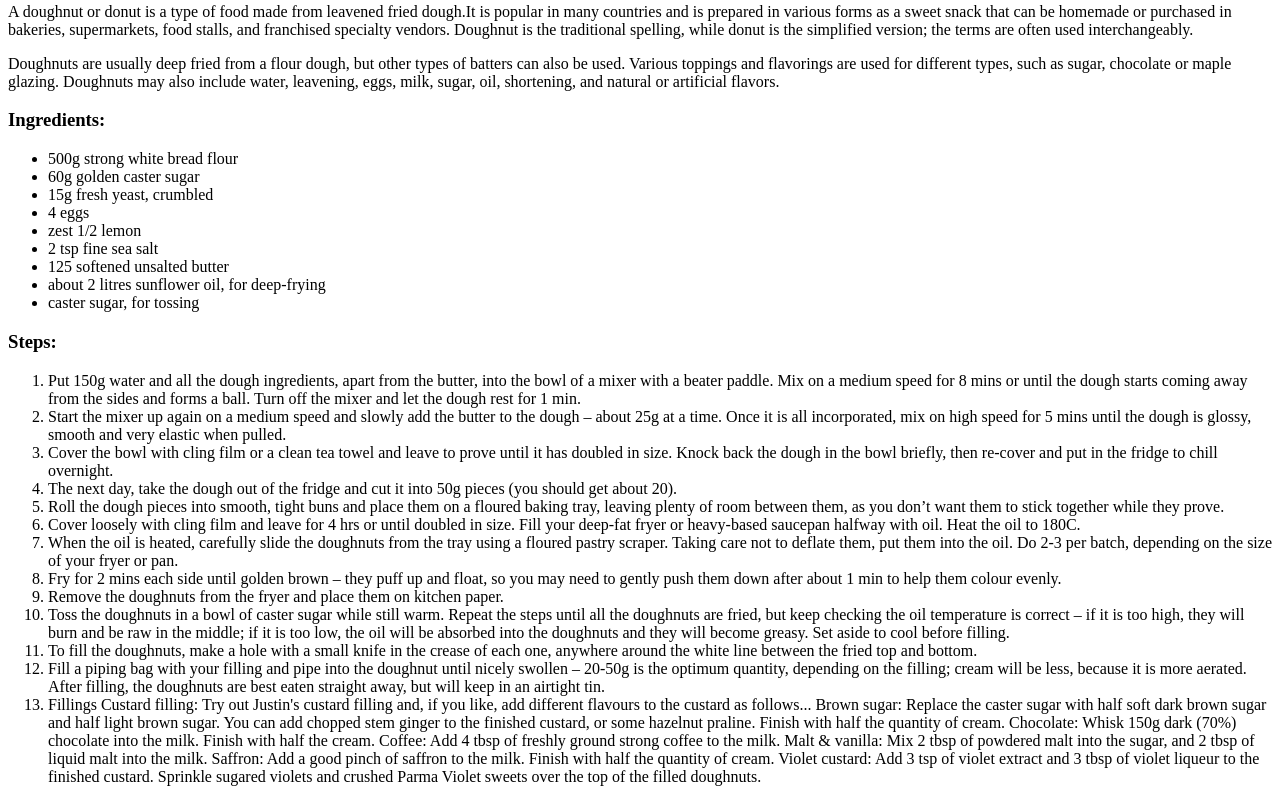
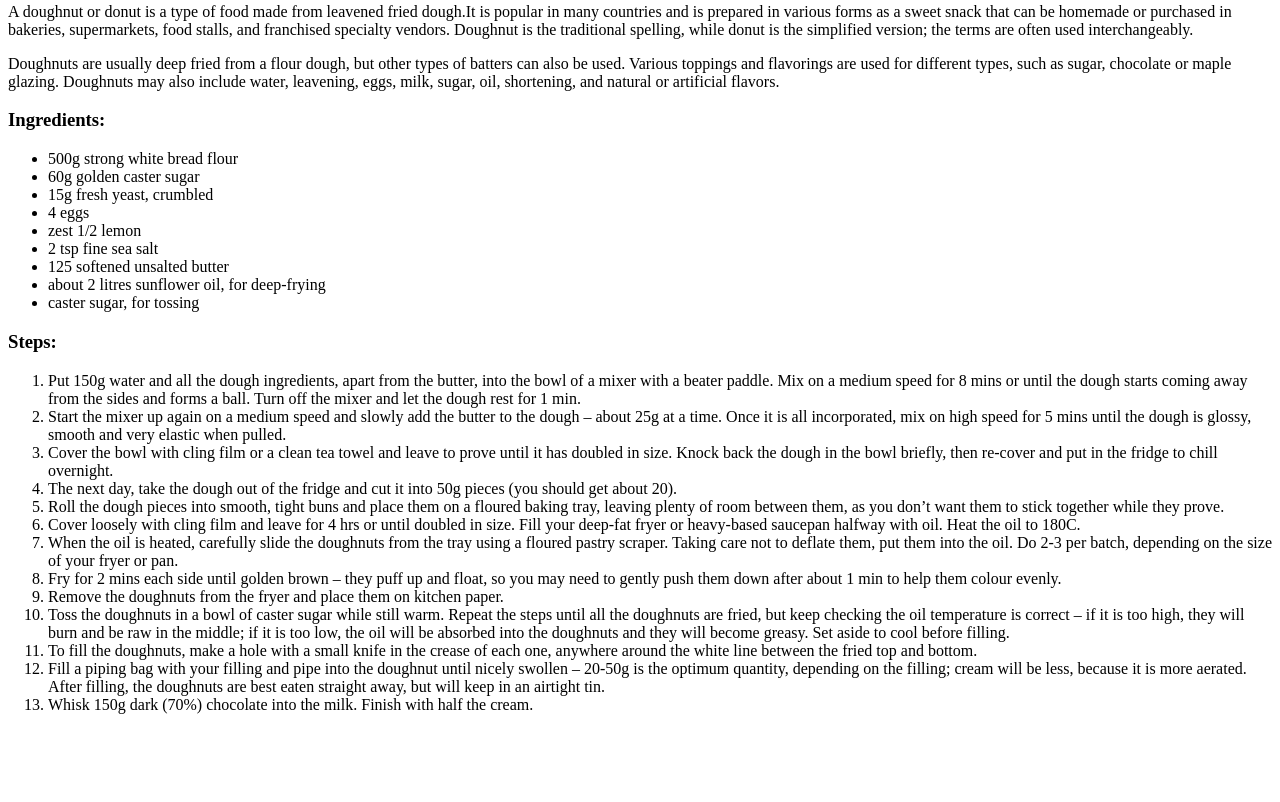
Before and after one commit to Nati404/odin-recipes, a plain HTML site: page recipes/donuts.html in a window 1280 px wide. Shown: the part 1172-1974 px from the top of the page. After the commit the page ends 1902 px from the top, so only its background shows below. Drawn offline with Linux system fonts and the light colour scheme.

Commit message:
Add doughnuts link on home page and fix doughnuts recipe last step

```diff
--- a/recipes/donuts.html
+++ b/recipes/donuts.html
@@ -38,21 +38,7 @@
       <li>Toss the doughnuts in a bowl of caster sugar while still warm. Repeat the steps until all the doughnuts are fried, but keep checking the oil temperature is correct – if it is too high, they will burn and be raw in the middle; if it is too low, the oil will be absorbed into the doughnuts and they will become greasy. Set aside to cool before filling.</li>
       <li>To fill the doughnuts, make a hole with a small knife in the crease of each one, anywhere around the white line between the fried top and bottom.</li>
       <li>Fill a piping bag with your filling and pipe into the doughnut until nicely swollen – 20-50g is the optimum quantity, depending on the filling; cream will be less, because it is more aerated. After filling, the doughnuts are best eaten straight away, but will keep in an airtight tin.</li>
-      <li>Fillings
-
-        Custard filling: Try out Justin's custard filling and, if you like, add different flavours to the custard as follows...
-
-        Brown sugar: Replace the caster sugar with half soft dark brown sugar and half light brown sugar. You can add chopped stem ginger to the finished custard, or some hazelnut praline. Finish with half the quantity of cream.
-
-        Chocolate: Whisk 150g dark (70%) chocolate into the milk. Finish with half the cream.
-
-        Coffee: Add 4 tbsp of freshly ground strong coffee to the milk.
-
-        Malt & vanilla: Mix 2 tbsp of powdered malt into the sugar, and 2 tbsp of liquid malt into the milk.
-
-        Saffron: Add a good pinch of saffron to the milk. Finish with half the quantity of cream.
-
-        Violet custard: Add 3 tsp of violet extract and 3 tbsp of violet liqueur to the finished custard. Sprinkle sugared violets and crushed Parma Violet sweets over the top of the filled doughnuts.</li>
+      <li>Whisk 150g dark (70%) chocolate into the milk. Finish with half the cream.</li>
     </ol>
   </body>
 </html>
```
Also changed, not shown: index.html (+1 -0 lines).
